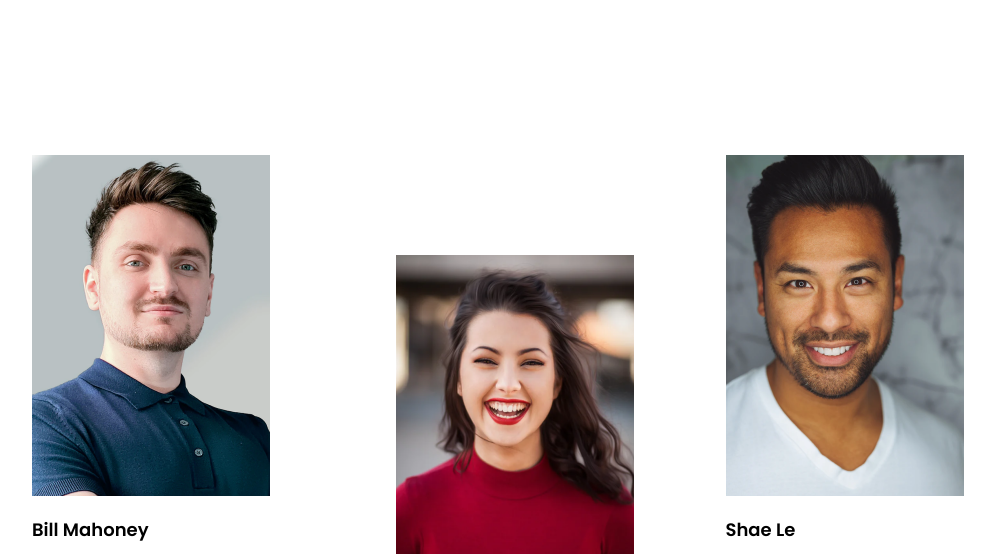
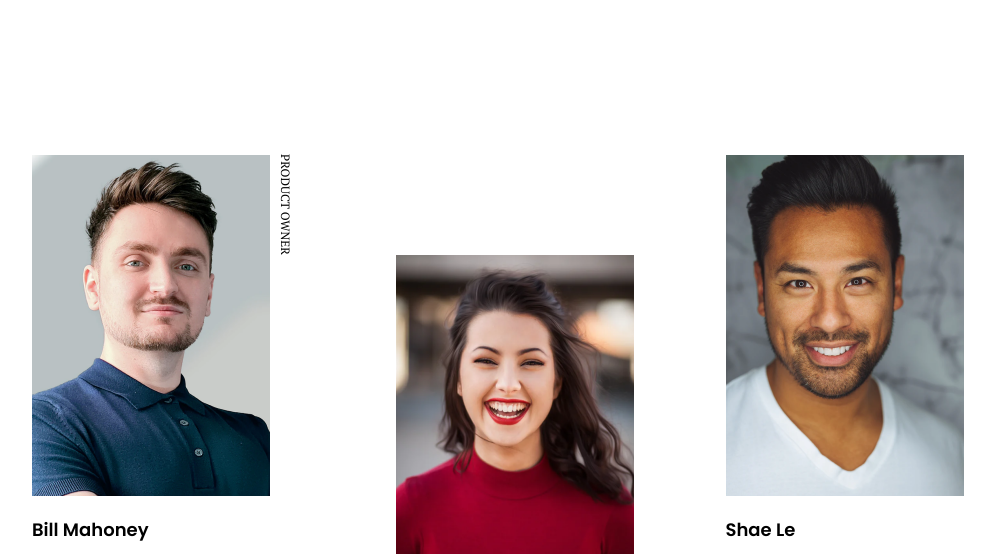
Before and after one commit to Mehedy-Tanvir/my-team-page, a plain HTML site: page index.html in a window 1280 px wide. Shown: the part 246-800 px from the top of the page, without its empty margins (113-1108 px from the left). Drawn offline with Linux system fonts and the light colour scheme.

Commit message:
occupation added

```diff
--- a/index.html
+++ b/index.html
@@ -71,6 +71,7 @@
       .img1 {
         padding-top: 85px;
         margin-top: 87.5px;
+        position: relative;
       }
       .img2 {
         padding: 33.5px 33.5px 0px 33.5px;
@@ -104,6 +105,20 @@
         font-weight: 600;
         line-height: normal;
         margin-top: 15px;
+      }
+      .prof {
+        transform: rotate(90deg);
+        color: #000;
+        font-family: PT Serif;
+        font-size: 12px;
+        font-style: normal;
+        font-weight: 400;
+        line-height: normal;
+        text-transform: uppercase;
+        position: absolute;
+        top: 27%;
+        right: 8%;
+        z-index: 1;
       }
       @media screen and (max-width: 576px) {
         .text-container {
@@ -145,6 +160,7 @@
             <div class="img1">
               <img src="./photo1.png" alt="" />
               <h3 class="name">Bill Mahoney</h3>
+              <p class="prof">Product owner</p>
             </div>
           </div>
           <div class="member">
```
